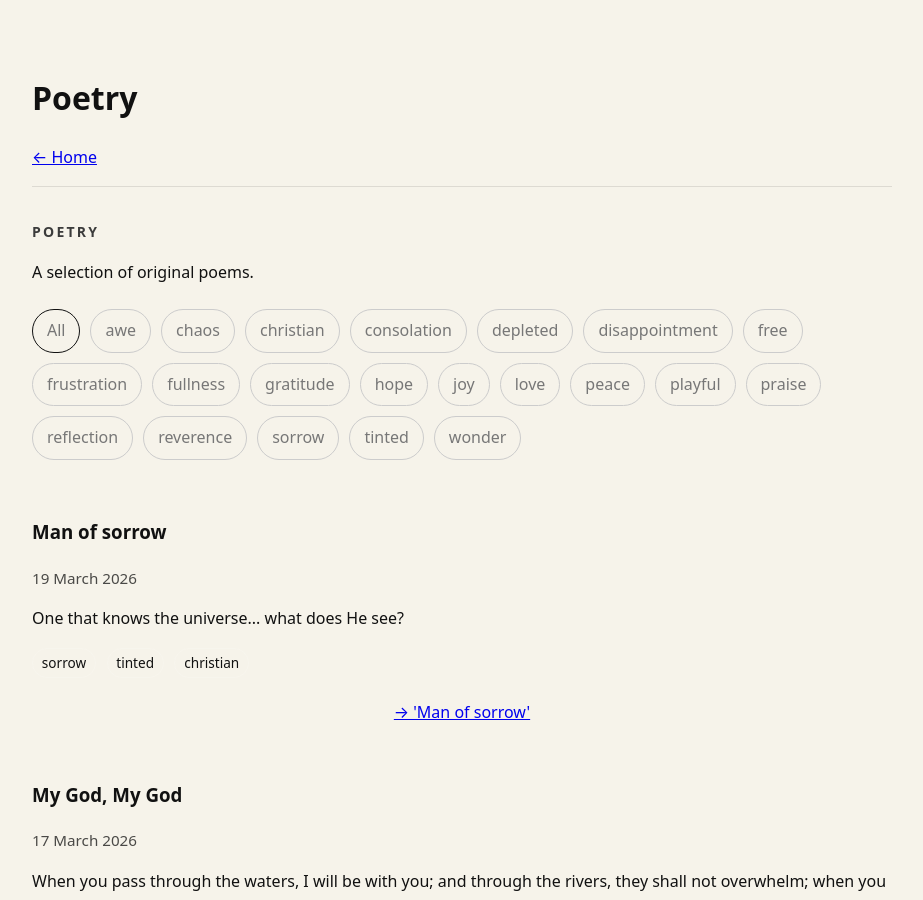
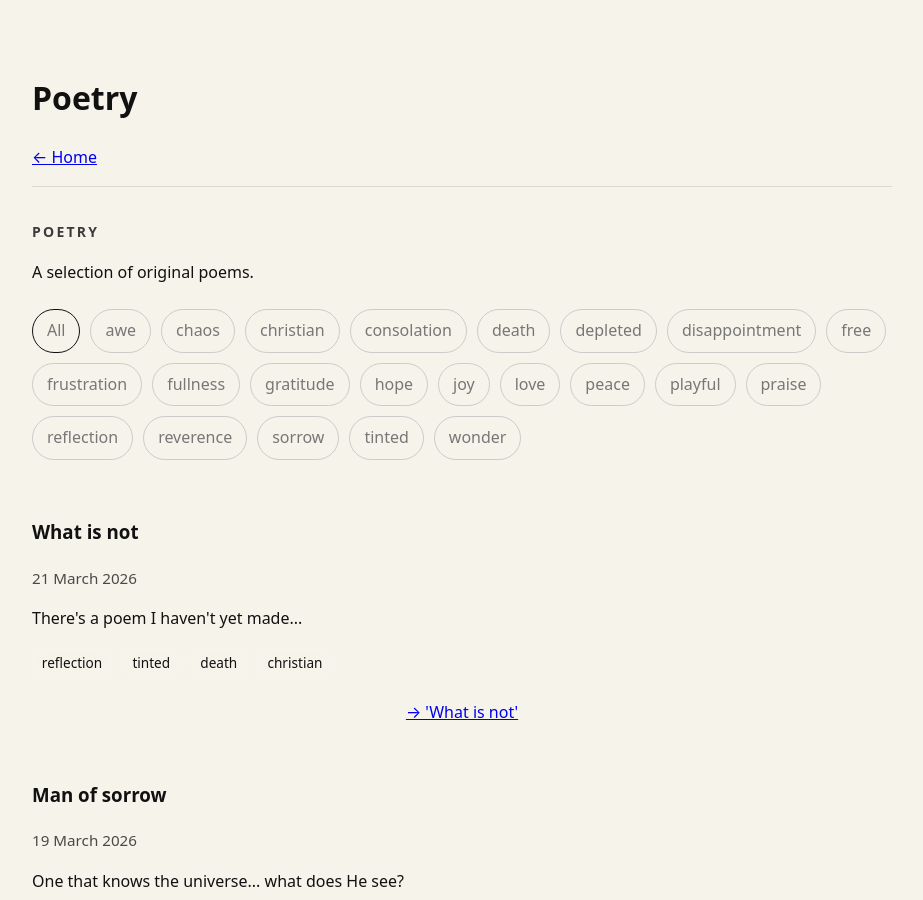
Before and after one commit to Wagz28/Wagz28.github.io, a Jekyll site: the page built from poetry/index.html, in a window 1280 px wide and 900 px high. Shown: the whole window, without its empty margins (178-1101 px from the left). Built offline with Jekyll 4.4.1, drawn with Linux system fonts in a browser that asks for light colours.

Commit message:
Had removed the yml! ~ Fixed.

```diff
--- a/_poems/what-is-not.md
+++ b/_poems/what-is-not.md
@@ -1,3 +1,10 @@
+---
+title: "What is not"
+date: 2026-03-21
+summary: "There's a poem I haven't yet made..."
+tags: [reflection, tinted, death, christian]
+---
+
 There's a poem I haven't yet made
 In it, I hope to convey how we are just a shade
 In the vast Light of eternity...
```
